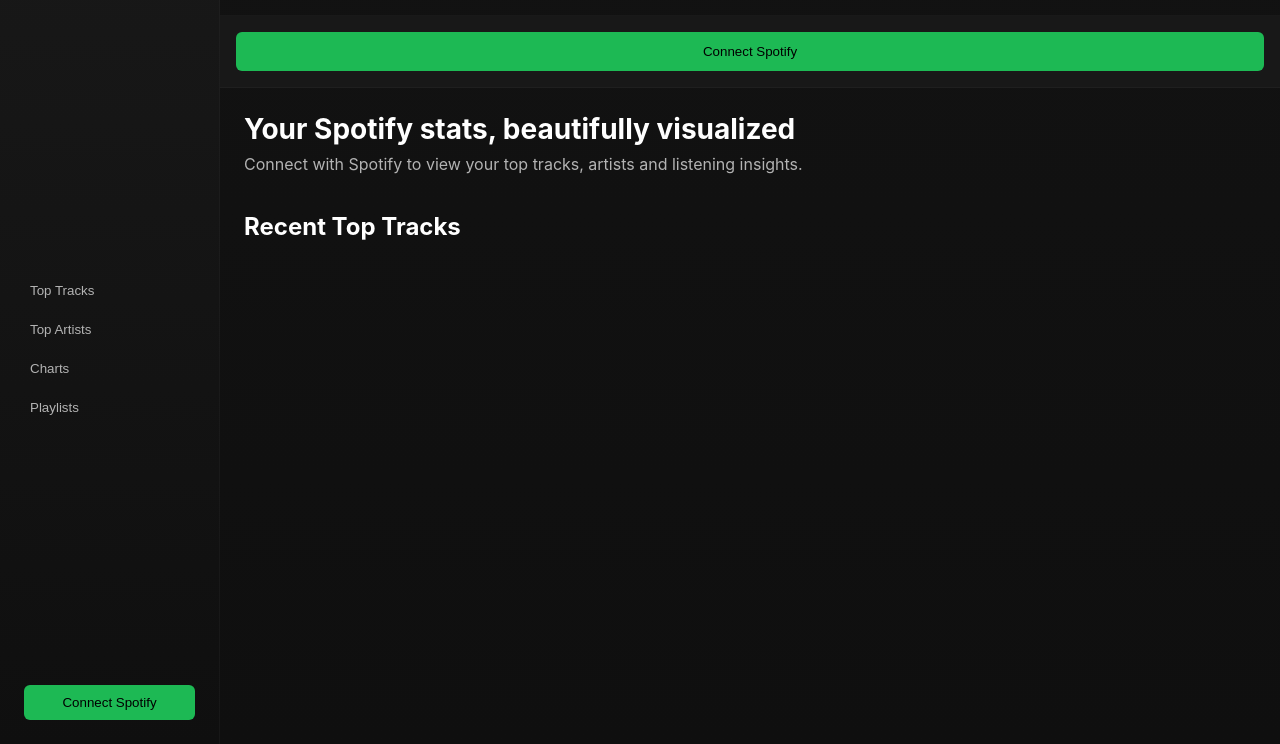
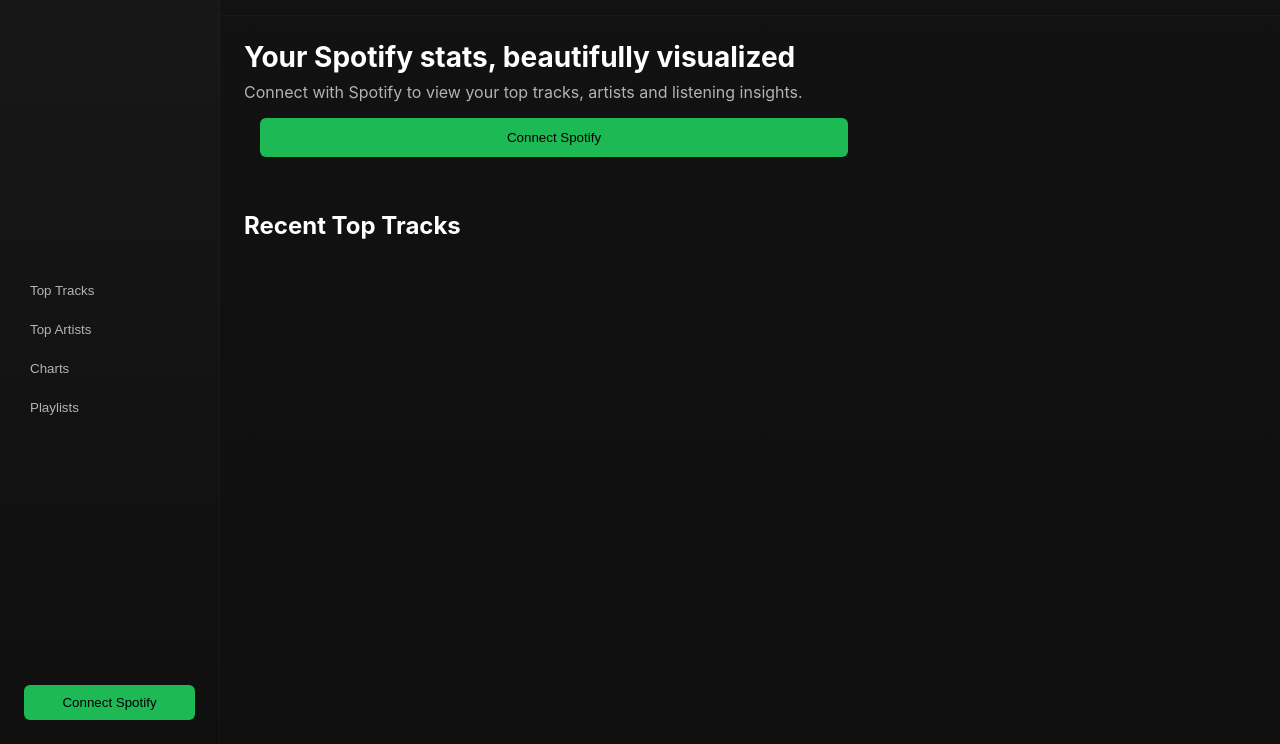
Before and after one commit to betsekpoe/statspotify, a plain HTML site: page index.html in a window 1280 px wide. Shown: the part 56-800 px from the top of the page. Drawn offline with Linux system fonts and the light colour scheme; no server answers.

Commit message:
Fix button

```diff
--- a/index.html
+++ b/index.html
@@ -32,10 +32,7 @@
         </div>
       </header>
 
-      <!-- Mobile login button (shown when not logged in) -->
-      <div class="mobile-login" id="mobile-login-btn">
-        <button class="btn primary">Connect Spotify</button>
-      </div>
+
 
       <main class="main">
         <!-- Home View -->
@@ -44,6 +41,11 @@
             <h1>Your Spotify stats, beautifully visualized</h1>
             <p>Connect with Spotify to view your top tracks, artists and listening insights.</p>
           </section>
+
+          <!-- Mobile login button (shown when not logged in) -->
+      <div class="mobile-login" id="mobile-login-btn">
+        <button class="btn primary">Connect Spotify</button>
+      </div>
 
           <section class="cards" id="cards">
             <!-- dynamic cards: top tracks / artists / albums -->
--- a/styles.css
+++ b/styles.css
@@ -96,8 +96,8 @@
 
 .mobile-nav{display:none}
 
-.mobile-login{display:none;padding:16px;background:var(--surface);border-bottom:1px solid rgba(255,255,255,0.03)}
-.mobile-login button{width:100%;padding:12px}
+.mobile-login{display:none;padding:16px;}
+.mobile-login button{width:60%;padding:12px}
 
 @media (max-width:800px){
   .app{padding-bottom:70px}
```
